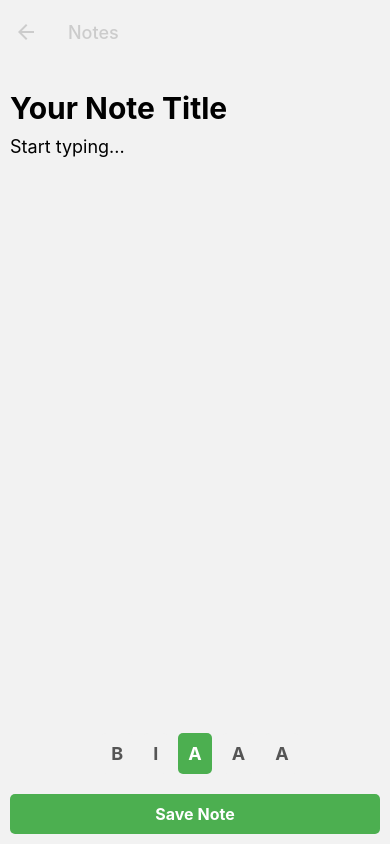
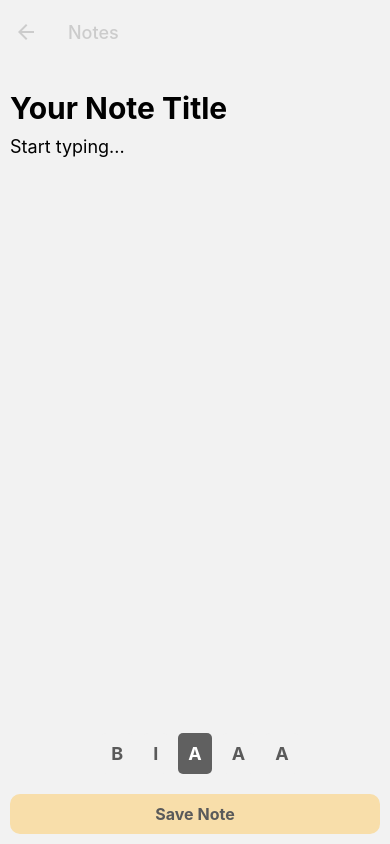
Before and after one commit to kourani55/NotesApp, a React Native app in the folder app/: screen /NewNoteScreen in a window 390 px wide. Built offline with nearby package versions, Linux system fonts and the light colour scheme.

Commit message:
Color Change For Buttons

```diff
--- a/app/screens/NewNoteScreen.js
+++ b/app/screens/NewNoteScreen.js
@@ -24,6 +24,7 @@ const NewNoteScreen = ({ navigation, route }) => {
     isItalic,
     fontSize
   };
+
 
   // get existing notes from storage
   const existingNotes = JSON.parse(await AsyncStorage.getItem('@notes')) || [];
@@ -58,6 +59,8 @@ const NewNoteScreen = ({ navigation, route }) => {
   const handleChangeFontSize = (size) => {
     setFontSize(size);
   };
+
+
 
   return (
     <View style={styles.container}>
@@ -172,13 +175,14 @@ const styles = StyleSheet.create({
     textAlignVertical: 'top',
   },
   button: {
-    backgroundColor: '#4CAF50',
+    backgroundColor: '#f8deaa',
     padding: 10,
     borderRadius: 5,
     marginTop: 10,
+    borderRadius: 10,
   },
   buttonText: {
-    color: '#FFFFFF',
+    color: '#5A5A5A',
     textAlign: 'center',
     fontWeight: 'bold',
     fontSize: 16,
@@ -198,7 +202,7 @@ const styles = StyleSheet.create({
   formattingButtonText: {
     fontWeight: 'bold',
     fontSize: 18,
-    color: '#555',
+    color: '#5A5A5A',
   },
   boldText: {
     fontWeight: 'bold',
@@ -207,7 +211,7 @@ const styles = StyleSheet.create({
     fontStyle: 'italic',
   },
   activeFormattingButton: {
-    backgroundColor: '#4CAF50',
+    backgroundColor: '#606060',
   },
   activeFormattingButtonText: {
     color: '#FFFFFF',
```
Also changed, not shown: 1 other file (tests, documents, lock files or other folders).
